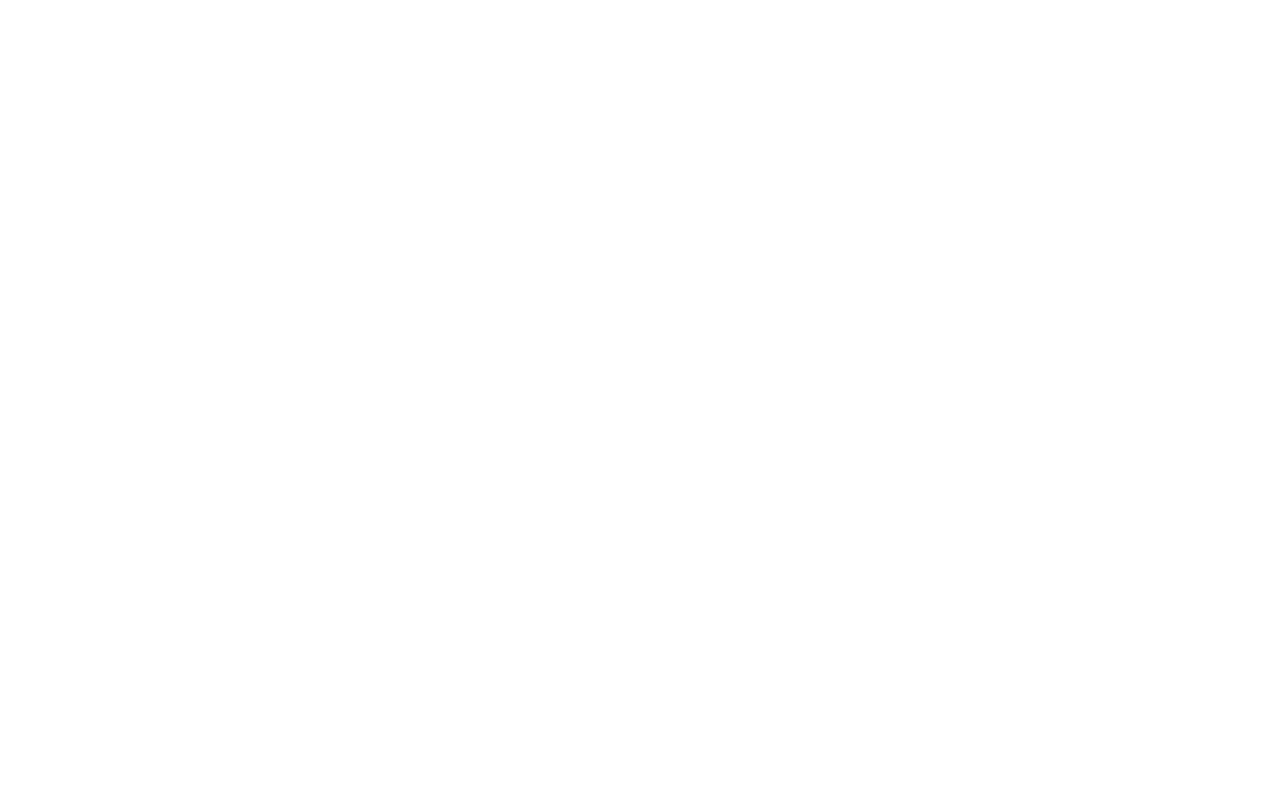
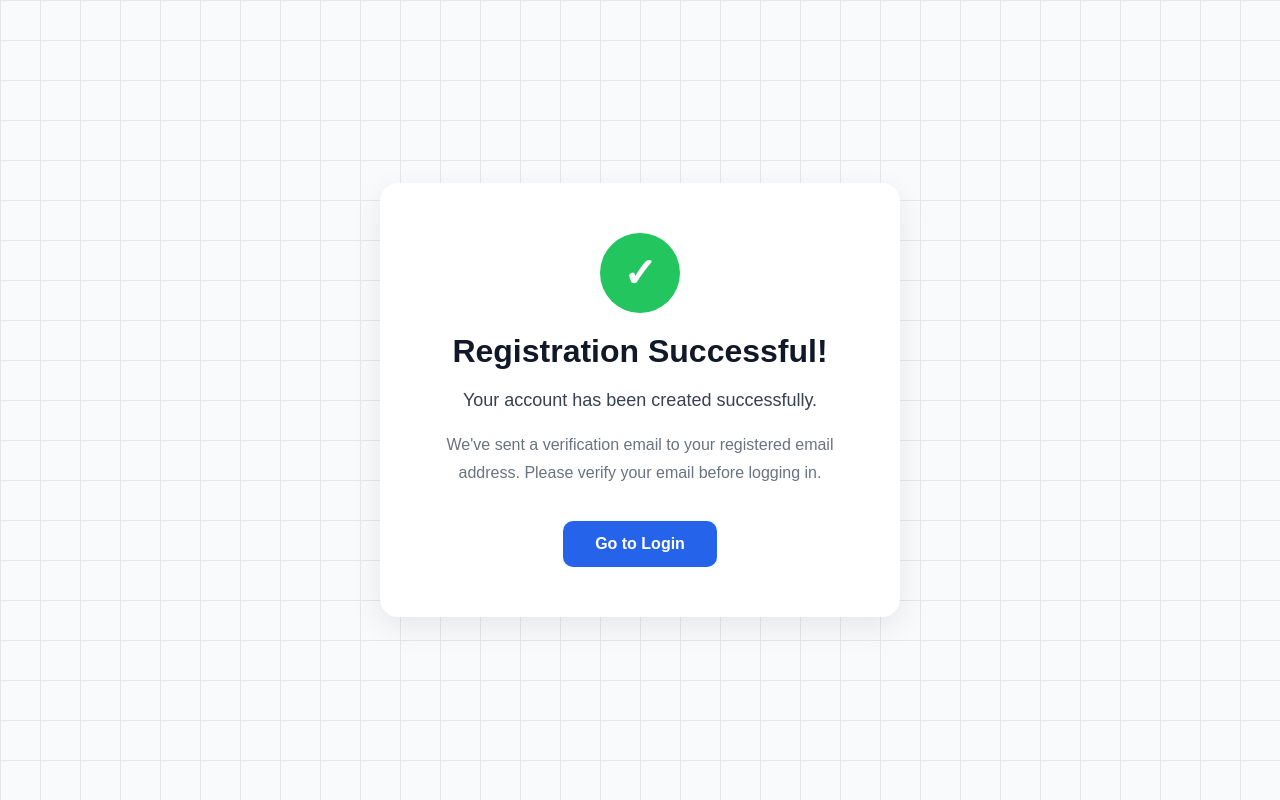
Before and after one commit to Hamsavardhan-om/real-time-collaborative-whiteboard, a React app in the folder frontend/: page /registration-success in a window 1280 px wide. Before the commit this address had no page. Built offline with nearby package versions, Linux system fonts and the light colour scheme; the HTML template or start-up script is replaced by a standard one.

Commit message:
Add register success page, a mediator between register and login.

```diff
--- a/frontend/src/App.jsx
+++ b/frontend/src/App.jsx
@@ -5,6 +5,7 @@
 import Board from "./pages/Board/Board";
 import Login from "./pages/Login/Login";
 import Register from "./pages/Register/Register";
+import RegisterSuccess from "./pages/Register/RegisterSuccess";
 
 function App()
 {
@@ -34,6 +35,11 @@
                 />
 
                 <Route
+                    path="/registration-success"
+                    element={<RegisterSuccess />}
+                />
+
+                <Route
                     path="/boards/:boardID"
                     element={<Board />}
                 />
--- a/frontend/src/pages/Register/Register.jsx
+++ b/frontend/src/pages/Register/Register.jsx
@@ -57,7 +57,7 @@
                 throw new Error(data.message || "Registration failed.");
             }
 
-            navigate("/login");
+            navigate("/registration-success");
         }
         catch(error)
         {
--- /dev/null
+++ b/frontend/src/pages/Register/RegisterSuccess.css
@@ -0,0 +1,111 @@
+*
+{
+    margin:0;
+    padding:0;
+    box-sizing:border-box;
+}
+
+.success-container
+{
+    width:100vw;
+    height:100vh;
+
+    display:flex;
+    justify-content:center;
+    align-items:center;
+
+    background:#f8fafc;
+
+    background-image:
+        linear-gradient(#e5e7eb 1px, transparent 1px),
+        linear-gradient(90deg, #e5e7eb 1px, transparent 1px);
+
+    background-size:40px 40px;
+}
+
+.success-card
+{
+    width:520px;
+
+    background:white;
+
+    padding:50px;
+
+    border-radius:18px;
+
+    box-shadow:0 10px 30px rgba(0,0,0,0.08);
+
+    display:flex;
+    flex-direction:column;
+    align-items:center;
+
+    gap:20px;
+
+    text-align:center;
+}
+
+.success-icon
+{
+    width:80px;
+    height:80px;
+
+    border-radius:50%;
+
+    display:flex;
+    justify-content:center;
+    align-items:center;
+
+    background:#22c55e;
+
+    color:white;
+
+    font-size:40px;
+    font-weight:bold;
+}
+
+.success-card h1
+{
+    color:#111827;
+
+    font-size:2rem;
+}
+
+.success-message
+{
+    color:#374151;
+
+    font-size:18px;
+}
+
+.verification-message
+{
+    color:#6b7280;
+
+    line-height:1.7;
+}
+
+.login-button
+{
+    margin-top:15px;
+
+    padding:14px 32px;
+
+    border:none;
+    border-radius:10px;
+
+    background:#2563eb;
+
+    color:white;
+
+    font-size:16px;
+    font-weight:600;
+
+    cursor:pointer;
+
+    transition:0.2s;
+}
+
+.login-button:hover
+{
+    background:#1d4ed8;
+}
--- /dev/null
+++ b/frontend/src/pages/Register/RegisterSuccess.jsx
@@ -0,0 +1,41 @@
+import "./RegisterSuccess.css";
+import { useNavigate } from "react-router-dom";
+
+function RegisterSuccess()
+{
+    const navigate = useNavigate();
+
+    return (
+        <div className="success-container">
+
+            <div className="success-card">
+
+                <div className="success-icon">
+                    ✓
+                </div>
+
+                <h1>Registration Successful!</h1>
+
+                <p className="success-message">
+                    Your account has been created successfully.
+                </p>
+
+                <p className="verification-message">
+                    We've sent a verification email to your registered email address.
+                    Please verify your email before logging in.
+                </p>
+
+                <button
+                    className="login-button"
+                    onClick={() => navigate("/login")}
+                >
+                    Go to Login
+                </button>
+
+            </div>
+
+        </div>
+    );
+}
+
+export default RegisterSuccess;
```
